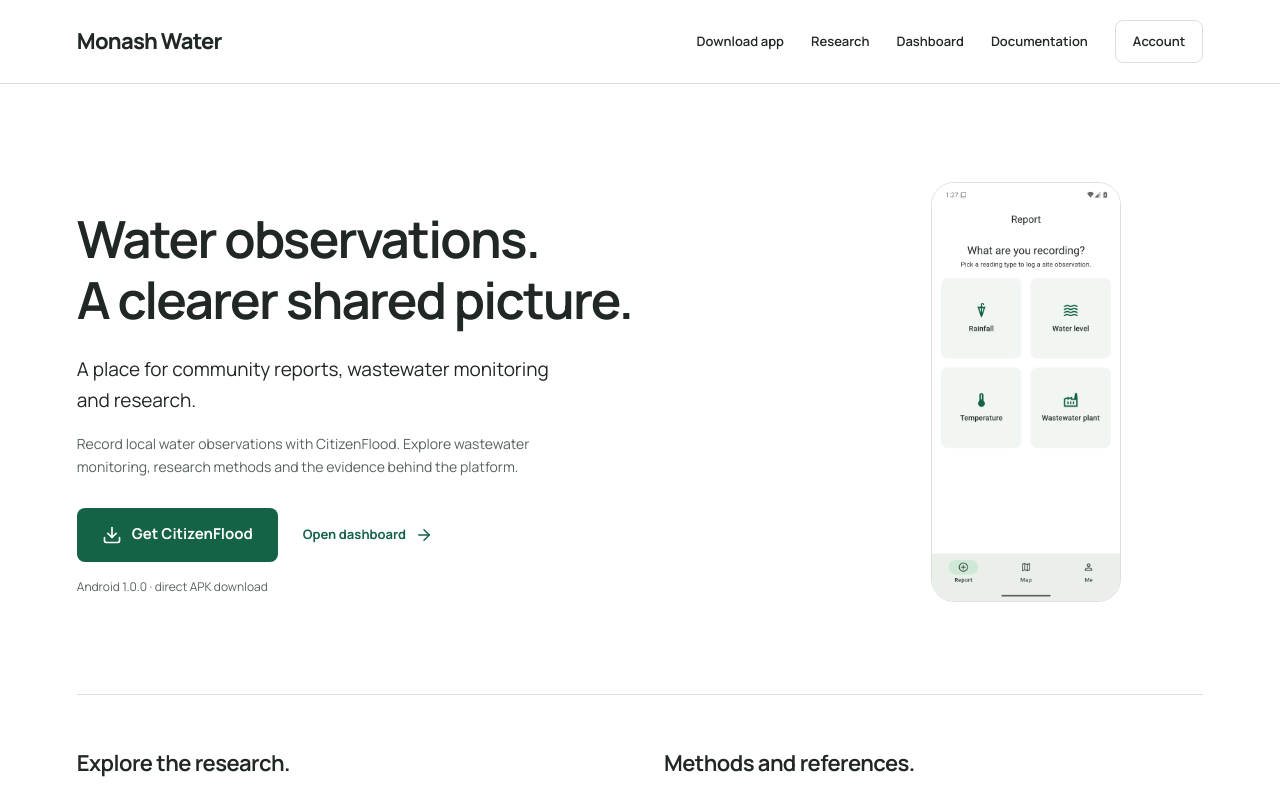
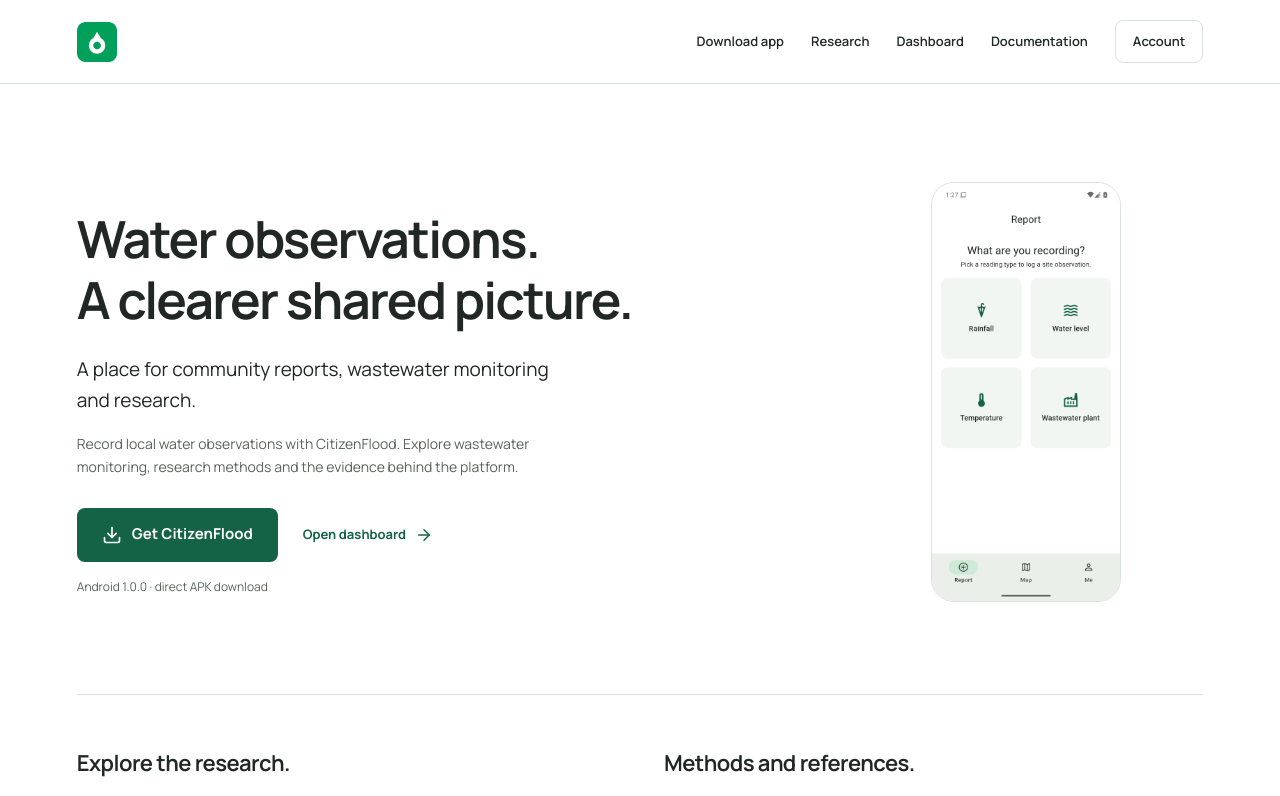
Before and after one commit to Monash-WWTP/monash-platform, a React (Vite) app in the folder apps/dashboard/: page / in a window 1280 px wide. Shown: the top 796 px of the page. Built offline with nearby package versions, Linux system fonts and the light colour scheme.

Commit message:
Use the shared green logo in public navigation

```diff
--- a/apps/dashboard/src/pages/public/PublicLayout.tsx
+++ b/apps/dashboard/src/pages/public/PublicLayout.tsx
@@ -8,8 +8,8 @@ export default function PublicLayout() {
         Skip to content
       </a>
       <header className="public-header">
-        <Link className="public-brand" to="/">
-          Monash Water
+        <Link className="public-brand" to="/" aria-label="Monash Water home">
+          <img src="/assets/platform-logo.png" alt="Monash Water" width="40" height="40" />
         </Link>
         <nav aria-label="Main navigation">
           <Link to="/download">Download app</Link>
--- a/apps/dashboard/src/pages/public/public.css
+++ b/apps/dashboard/src/pages/public/public.css
@@ -86,6 +86,10 @@
   text-decoration: none;
 }
 .public-brand {
+  display: inline-flex;
+  align-items: center;
+  min-width: 44px;
+  min-height: 44px;
   font-size: 22px;
   font-weight: 750;
   letter-spacing: -0.035em;
```
